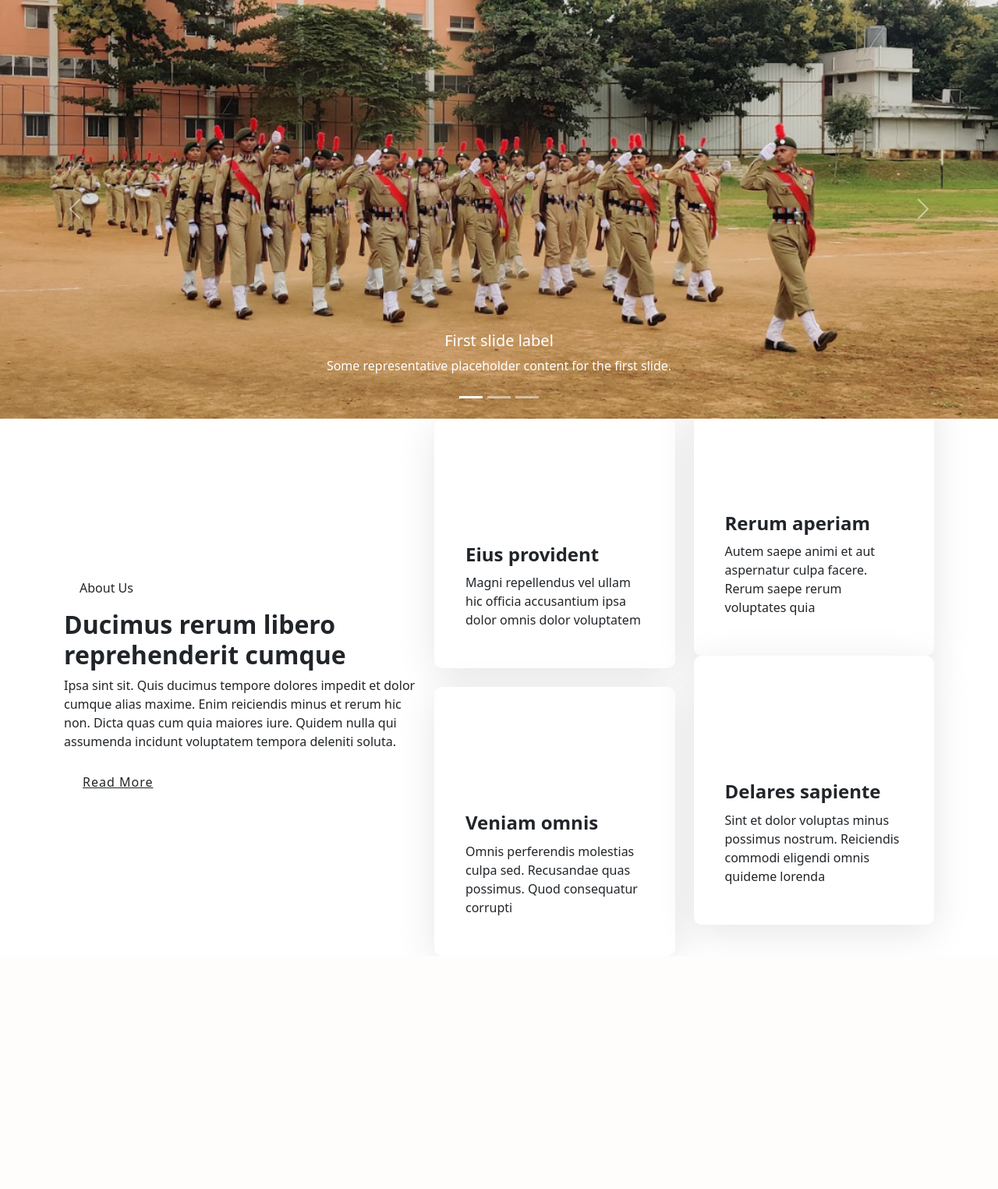
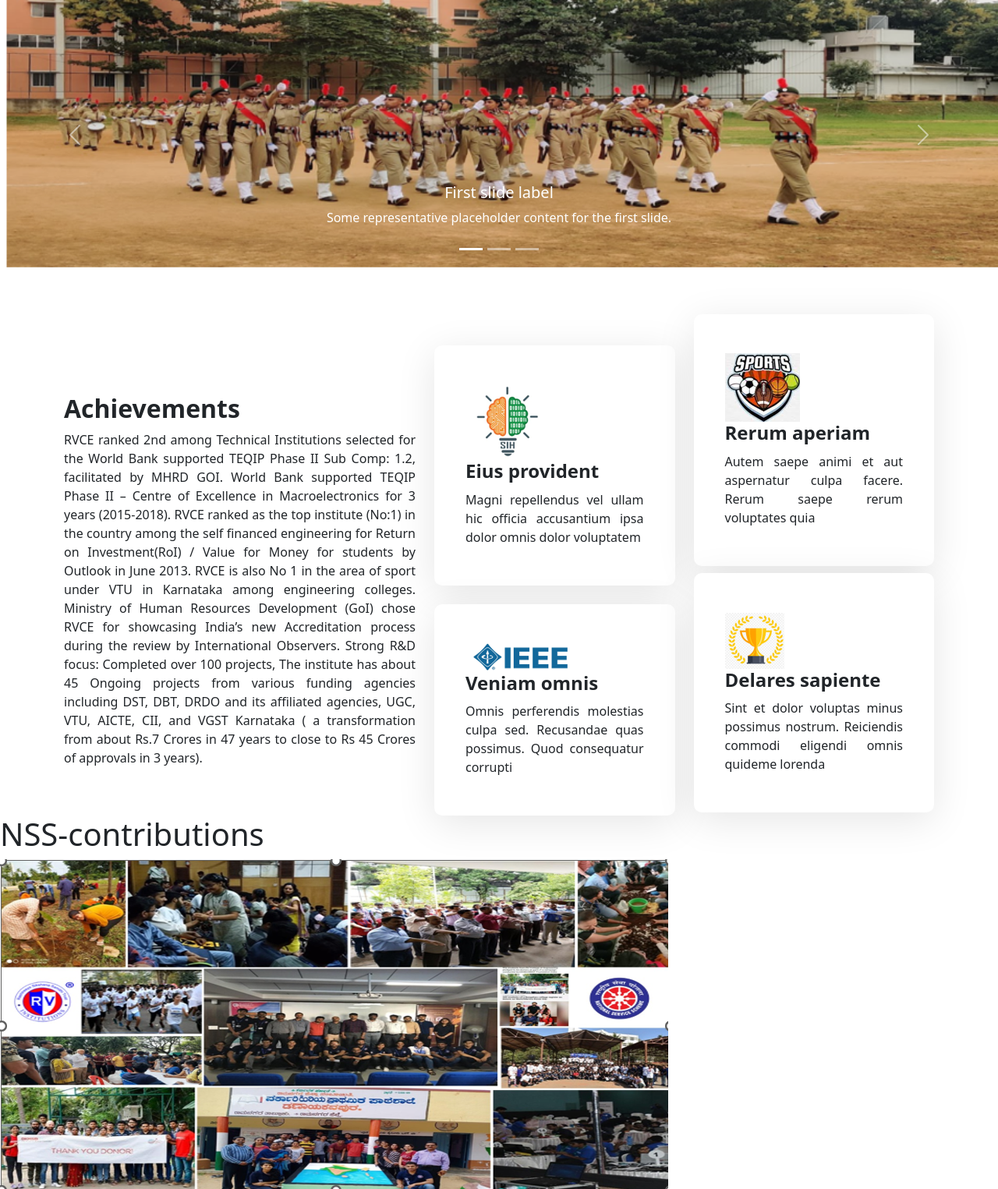
Before and after one commit to Hardvan/DTL-Project, a Flask app: page /achievements in a window 1280 px wide. Shown: the part 66-1591 px from the top of the page at 78% size. Before the commit the page ends 1264 px from the top, so only its background shows below. Run offline with Flask 3, Linux system fonts and the light colour scheme.

Commit message:
added changes

```diff
--- a/PostHandler.py
+++ b/PostHandler.py
@@ -37,7 +37,7 @@ def getPostsData(collection, REAL_DATA):
 
     # Sample data
     else:
-        with open('./static/json/sample_posts.json', 'r') as file:
+        with open('DTL-College-Website/static/json/sample_posts.json', 'r') as file:
             data = json.load(file)
             posts_dict = data['posts']
 
@@ -56,7 +56,7 @@ def getPostsDataClubs(collection, REAL_DATA):
 
     # Sample data
     else:
-        with open('./static/json/clubs.json', 'r') as file:
+        with open('DTL-College-Website/static/json/clubs.json', 'r') as file:
             data = json.load(file)
             posts_dict = data['posts']
 
@@ -73,7 +73,7 @@ def getLocationData(collection, REAL_DATA):
 
     # Sample data
     else:
-        with open('./static/json/locations.json') as file:
+        with open('DTL-College-Website/static/json/locations.json') as file:
             location_dict = json.load(file)
 
     return location_dict
--- a/static/styles/achieve.css
+++ b/static/styles/achieve.css
@@ -57,7 +57,7 @@
     box-shadow: 0px 10px 50px rgba(0, 0, 0, 0.1);
     border-radius: 10px;
     transition: all 0.3s ease-out 0s;
-    background-color: #fff;
+    background-color: #ffffff;
   }
 
   .about .icon-box i {
--- a/templates/achievements.html
+++ b/templates/achievements.html
@@ -11,6 +11,8 @@
     type="text/css"
     href="{{ url_for('static', filename='styles/navbar.css') }}"
   />
+
+
 </head>
 <body>
 
@@ -58,7 +60,7 @@
         </div>
         <div class="carousel-inner">
           <div class="carousel-item active">
-            <img src="../static/Images/NCC.png" class="d-block w-100" alt="image"/>
+            <img src="../static/Images/NCC2.png" class="d-block w-100" alt="image"/>
             <div class="carousel-caption d-none d-md-block">
               <h5>First slide label</h5>
               <p>Some representative placeholder content for the first slide.</p>
@@ -91,17 +93,24 @@
 
 
 
+        <br><br><br><br>
+
        <!-- About Section - Home Page -->
        <section id="about" class="about">
 
-        <div class="container" data-aos="fade-up" data-aos-delay="100">
+        <div class="container " align="justify" data-aos="fade-up" data-aos-delay="100">
           <div class="row align-items-xl-center gy-5">
 
             <div class="col-xl-5 content">
-              <h3>About Us</h3>
-              <h2>Ducimus rerum libero reprehenderit cumque</h2>
-              <p>Ipsa sint sit. Quis ducimus tempore dolores impedit et dolor cumque alias maxime. Enim reiciendis minus et rerum hic non. Dicta quas cum quia maiores iure. Quidem nulla qui assumenda incidunt voluptatem tempora deleniti soluta.</p>
-              <a href="#" class="read-more"><span>Read More</span><i class="bi bi-arrow-right"></i></a>
+
+              <h2>Achievements</h2>
+              <p>RVCE ranked 2nd among Technical Institutions selected for the World Bank supported TEQIP Phase II Sub Comp: 1.2, facilitated by MHRD GOI. World Bank supported TEQIP Phase II – Centre of Excellence in Macroelectronics for 3 years (2015-2018).
+                RVCE ranked as the top institute (No:1) in the country among the self financed engineering for Return on Investment(RoI) / Value for Money for students by Outlook in June 2013.
+                 RVCE is also No 1 in the area of sport under VTU in Karnataka among engineering colleges.
+                 Ministry of Human Resources Development (GoI) chose RVCE for showcasing India’s new
+                Accreditation process during the review by International Observers.
+                Strong R&D focus: Completed over 100 projects, The institute has about 45 Ongoing projects from various funding agencies including DST, DBT, DRDO and its affiliated agencies, UGC, VTU, AICTE, CII, and VGST Karnataka ( a transformation from about Rs.7 Crores in 47 years to close to Rs 45 Crores of approvals in 3 years).</p>
+              <!-- <a href="#" class="read-more"><span>Read More</span><i class="bi bi-arrow-right"></i></a> -->
             </div>
 
             <div class="col-xl-7">
@@ -109,15 +118,17 @@
 
                 <div class="col-md-6" data-aos="fade-up" data-aos-delay="200">
                   <div class="icon-box">
-                    <i class="bi bi-buildings"></i>
-                    <h3>Eius provident</h3>
+                      <img class="d-flex"   src="../static/Images/SIH.png" alt="Smart India Hackathon">
+                      <h3>Eius provident</h3>
+                    <!-- <i class="bi bi-buildings"></i> -->
                     <p>Magni repellendus vel ullam hic officia accusantium ipsa dolor omnis dolor voluptatem</p>
                   </div>
                 </div> <!-- End Icon Box -->
 
                 <div class="col-md-6" data-aos="fade-up" data-aos-delay="300">
                   <div class="icon-box">
-                    <i class="bi bi-clipboard-pulse"></i>
+                    <!-- <i class="bi bi-clipboard-pulse"></i> -->
+                    <img class="d-flex"   src="../static/Images/sports.png" alt="sports">
                     <h3>Rerum aperiam</h3>
                     <p>Autem saepe animi et aut aspernatur culpa facere. Rerum saepe rerum voluptates quia</p>
                   </div>
@@ -125,7 +136,9 @@
 
                 <div class="col-md-6" data-aos="fade-up" data-aos-delay="400">
                   <div class="icon-box">
-                    <i class="bi bi-command"></i>
+
+                    <!-- <i class="bi bi-command"></i> -->
+                    <img class="d-flex"   src="../static/Images/IEEE.png" alt="IEEE">
                     <h3>Veniam omnis</h3>
                     <p>Omnis perferendis molestias culpa sed. Recusandae quas possimus. Quod consequatur corrupti</p>
                   </div>
@@ -133,7 +146,8 @@
 
                 <div class="col-md-6" data-aos="fade-up" data-aos-delay="500">
                   <div class="icon-box">
-                    <i class="bi bi-graph-up-arrow"></i>
+                    <!-- <i class="bi bi-graph-up-arrow"></i> -->
+                    <img class="d-flex"   src="../static/Images/trophy.png" alt="trophy">
                     <h3>Delares sapiente</h3>
                     <p>Sint et dolor voluptas minus possimus nostrum. Reiciendis commodi eligendi omnis quideme lorenda</p>
                   </div>
@@ -150,5 +164,13 @@
       <link href="https://cdn.jsdelivr.net/npm/bootstrap@5.2.3/dist/css/bootstrap.min.css" rel="stylesheet" integrity="sha384-rbsA2VBKQhggwzxH7pPCaAqO46MgnOM80zW1RWuH61DGLwZJEdK2Kadq2F9CUG65" crossorigin="anonymous">
     <script src="https://cdn.jsdelivr.net/npm/bootstrap@5.2.3/dist/js/bootstrap.bundle.min.js" integrity="sha384-kenU1KFdBIe4zVF0s0G1M5b4hcpxyD9F7jL+jjXkk+Q2h455rYXK/7HAuoJl+0I4" crossorigin="anonymous"></script>
 
+
+    <div>
+
+        <h1>NSS-contributions</h1>
+
+        <img src="../static/Images/NSS.png" alt="NSS">
+    </div>
+
 </body>
 </html>
```
Also changed, not shown: static/Images/IEEE.png (added), static/Images/NCC2.png (added), static/Images/NSS.png (added), static/Images/SIH.png (added), static/Images/sports.png (added), static/Images/trophy.png (added).
